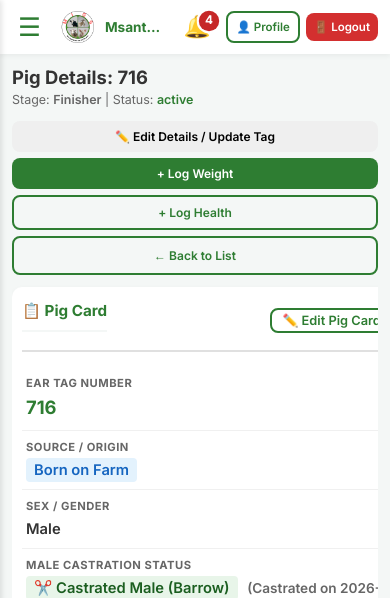
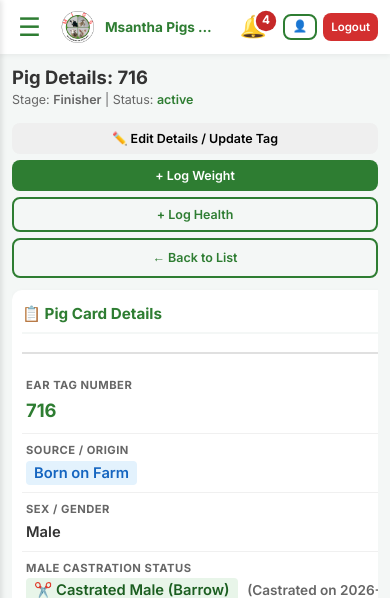
Before and after one commit to PR3CEPT/msantha-pigs, a PHP site: page /pig_view.php?id=12 in a window 390 px wide. Shown: the top 598 px of the page. Run offline with PHP 8.4, Linux system fonts and the light colour scheme; a user stored in the database is signed in; data comes from the database, SQL or seed files in the repository; data that the repository does not hold is empty.

Commit message:
Update profile to emoji-only, logout to text-only red button, remove duplicate edit button and optimize mobile alignment on pig view

```diff
--- a/css/style.css
+++ b/css/style.css
@@ -596,6 +596,22 @@ select.form-control option {
 /* Dashboard Specifics */
 .dashboard-header {
     margin-bottom: 1.25rem;
+}
+
+.pig-view-header {
+    display: flex;
+    justify-content: space-between;
+    align-items: center;
+    flex-wrap: wrap;
+    gap: 12px;
+    margin-bottom: 1.25rem;
+}
+
+.pig-view-actions {
+    display: flex;
+    gap: 8px;
+    flex-wrap: wrap;
+    align-items: center;
 }
 
 .dashboard-header h2 {
@@ -2424,6 +2440,37 @@ select.form-control option {
         font-size: 0.9rem !important;
         box-sizing: border-box !important;
     }
+
+    /* Pig View Page Mobile Alignment */
+    .pig-view-header {
+        flex-direction: column !important;
+        align-items: stretch !important;
+        gap: 10px !important;
+    }
+
+    .pig-view-actions {
+        display: flex !important;
+        flex-wrap: wrap !important;
+        gap: 6px !important;
+        width: 100% !important;
+    }
+
+    .pig-view-actions .btn,
+    .pig-view-actions a.btn,
+    .pig-view-actions button.btn {
+        flex: 1 1 calc(50% - 4px) !important;
+        text-align: center !important;
+        justify-content: center !important;
+        min-width: 0 !important;
+        padding: 8px 6px !important;
+        font-size: 0.78rem !important;
+        box-sizing: border-box !important;
+    }
+
+    .pig-card-table td {
+        padding: 8px 10px !important;
+        font-size: 0.84rem !important;
+    }
 }
 
 /* ── EXTRA SMALL MOBILE DEVICES (<= 480px) ── */
@@ -2434,7 +2481,10 @@ select.form-control option {
 
     .dashboard-header .btn,
     .dashboard-header a.btn,
-    .dashboard-header button.btn {
+    .dashboard-header button.btn,
+    .pig-view-actions .btn,
+    .pig-view-actions a.btn,
+    .pig-view-actions button.btn {
         flex: 1 1 100% !important;
         width: 100% !important;
     }
--- a/includes/header.php
+++ b/includes/header.php
@@ -115,8 +115,8 @@ if (isset($_SESSION['user_id'])) {
                         <!-- ===== END NOTIFICATION BELL ===== -->
 
                         <span class="user-name"><?php echo htmlspecialchars($_SESSION['user_fullname']); ?> (<strong><?php echo ucfirst(htmlspecialchars($_SESSION['user_role'])); ?></strong>)</span>
-                        <a href="profile.php" class="btn btn-outline" style="padding: 0.35rem 0.75rem; font-size: 0.82rem; display: inline-flex; align-items: center; gap: 4px;" title="My Profile">👤 Profile</a>
-                        <a href="logout.php" class="btn btn-danger" style="padding: 0.35rem 0.75rem; font-size: 0.82rem; display: inline-flex; align-items: center; gap: 4px;" title="Logout">🚪 Logout</a>
+                        <a href="profile.php" class="btn btn-outline" style="padding: 0.35rem 0.65rem; font-size: 1rem; line-height: 1; display: inline-flex; align-items: center; justify-content: center;" title="My Profile" aria-label="Profile">👤</a>
+                        <a href="logout.php" class="btn btn-danger" style="padding: 0.35rem 0.75rem; font-size: 0.82rem; font-weight: 600;" title="Logout">Logout</a>
                     <?php else: ?>
                         <a href="login.php" class="btn btn-primary">Login</a>
                     <?php endif; ?>
--- a/pig_view.php
+++ b/pig_view.php
@@ -289,12 +289,12 @@ include 'includes/header.php';
 
 <div class="dashboard-wrapper">
 
-    <div class="dashboard-header" style="display: flex; justify-content: space-between; align-items: center; flex-wrap: wrap; gap: 10px;">
+    <div class="dashboard-header pig-view-header">
         <div>
             <h2>Pig Details: <?php echo htmlspecialchars($pig['tag_no']); ?></h2>
             <p>Stage: <span style="text-transform: capitalize; font-weight: 600;"><?php echo htmlspecialchars($pig['stage']); ?></span> | Status: <span style="font-weight: 600; color: var(--primary-color);"><?php echo htmlspecialchars($pig['status']); ?></span></p>
         </div>
-        <div style="display: flex; gap: 10px; flex-wrap: wrap;">
+        <div class="pig-view-actions">
             <button class="btn btn-warning" onclick="openModal('editPigModal')">✏️ Edit Details / Update Tag</button>
             <button class="btn btn-primary" onclick="openModal('growthModal')">+ Log Weight</button>
             <button class="btn btn-outline" onclick="openModal('vacModal')">+ Log Health</button>
@@ -315,9 +315,8 @@ include 'includes/header.php';
     <div class="dashboard-content">
         <!-- Pig Card -->
         <div class="card" style="margin-bottom: 20px;">
-            <div style="display: flex; justify-content: space-between; align-items: center; flex-wrap: wrap; gap: 8px; margin-bottom: 15px; border-bottom: 2px solid var(--border-color); padding-bottom: 8px;">
-                <h3 style="margin: 0; color: var(--primary-color);">📋 Pig Card</h3>
-                <button class="btn btn-outline" style="padding: 3px 10px; font-size: 0.8rem;" onclick="openModal('editPigModal')">✏️ Edit Pig Card / Tag</button>
+            <div style="margin-bottom: 15px; border-bottom: 2px solid var(--border-color); padding-bottom: 8px;">
+                <h3 style="margin: 0; color: var(--primary-color);">📋 Pig Card Details</h3>
             </div>
 
             <div class="table-wrapper" style="border: none; box-shadow: none;">
--- a/sw.js
+++ b/sw.js
@@ -1,4 +1,4 @@
-const CACHE_NAME = 'msantha-pigs-v12';
+const CACHE_NAME = 'msantha-pigs-v13';
 const ASSETS_TO_CACHE = [
   './',
   './index.php',
```
